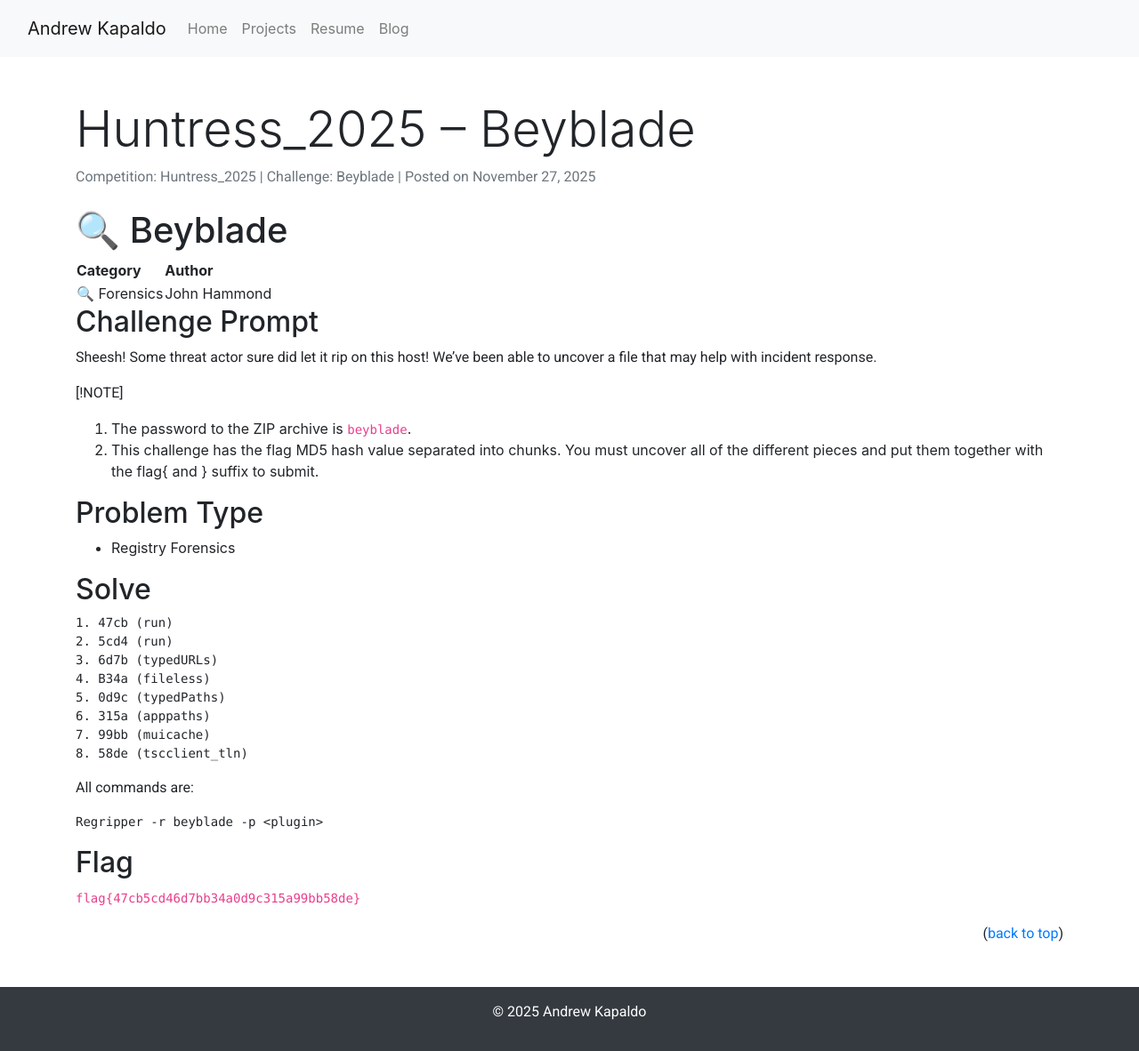
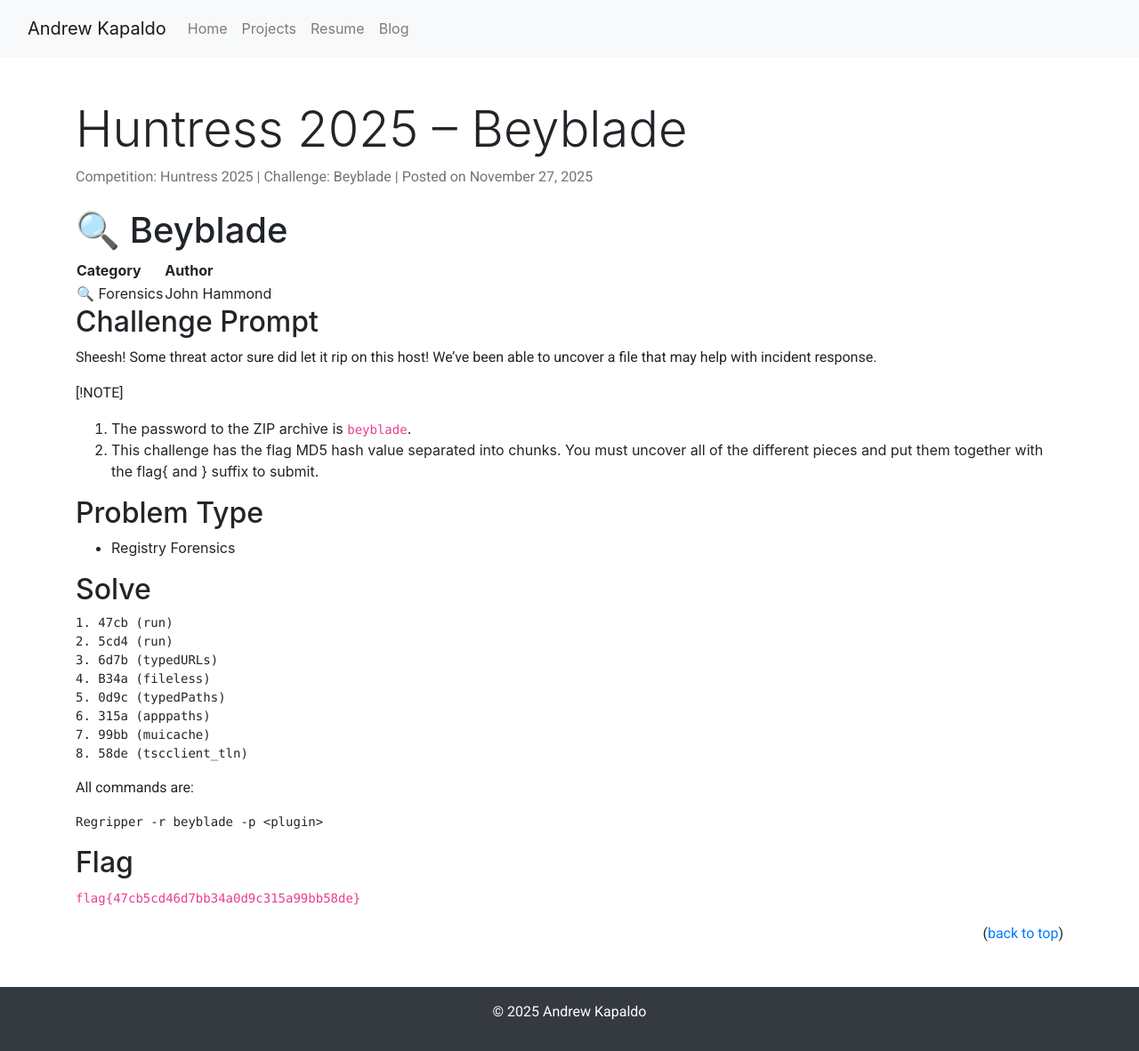
Before and after one commit to AKapaldo/akapaldo.github.io, a Jekyll site: the page built from _posts/ctf/2025-11-27-Huntress_2025-Beyblade.md, in a window 1280 px wide. Shown: the whole page at 89% size. Built offline with Jekyll 4.4.1, drawn with Linux system fonts in a browser that asks for light colours; part of the change alters nothing that is shown.

```diff
--- a/_posts/ctf/2025-11-27-Huntress_2025-Beyblade.md
+++ b/_posts/ctf/2025-11-27-Huntress_2025-Beyblade.md
@@ -1,8 +1,12 @@
 ---
-title: "Huntress_2025 – Beyblade"
+title: "Huntress 2025 – Beyblade"
 layout: post
-competition: Huntress_2025
+competition: Huntress 2025
 challenge: Beyblade
+tags:
+  - Huntress
+  - 2025
+  - Forensics
 ---
 
 # 🔍 Beyblade
```
